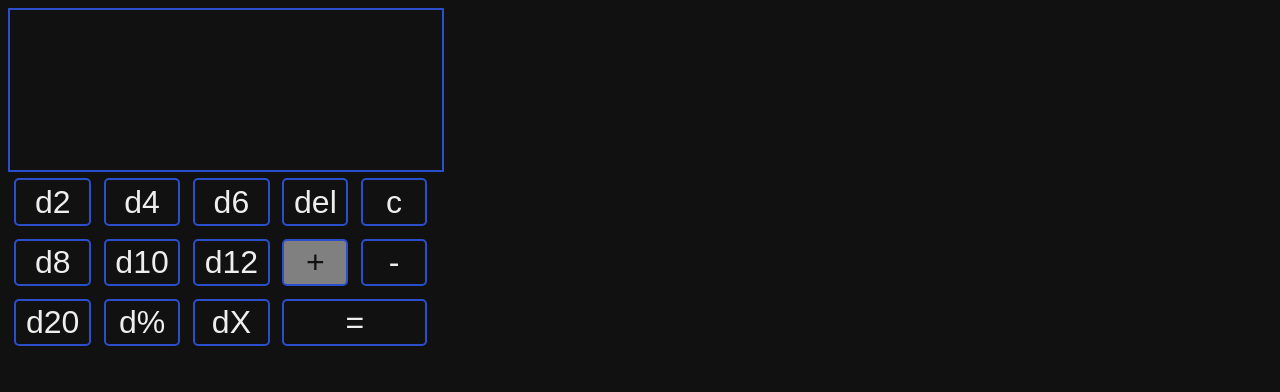
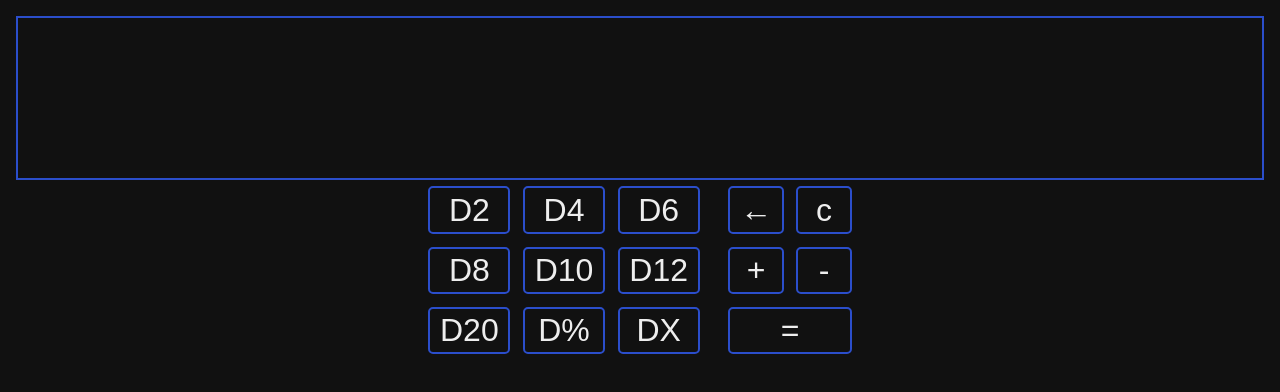
Before and after one commit to nathan-vl/dice-roller, a React (Vite) app: page / in a window 1280 px wide. Shown: the top 392 px of the page. Built offline with nearby package versions, Linux system fonts and the light colour scheme.

Commit message:
feat: remove botão desativado e altera display dos dados para ter uma largura dinâmica

```diff
--- a/src/AddDiceButton.jsx
+++ b/src/AddDiceButton.jsx
@@ -6,7 +6,7 @@ export default function AddDiceButton({ sides, onClick }) {
       type="button"
       onClick={() => { onClick(1, sides === '%' ? 100 : sides); }}
     >
-      d
+      D
       {sides}
     </button>
   );
--- a/src/App.css
+++ b/src/App.css
@@ -1,13 +1,16 @@
 #mainContent {
-  width: fit-content;
+  display: flex;
+  flex-direction: column;
+  align-items: center;
+  margin: 1em;
 }
 
 #resultDice {
   background-color: var(--darkColor);
   border: 2px solid var(--accentColor);
   color: var(--brightColor);
-  width: 25em;
   padding: .5em 1em;
+  width: 100%;
 }
 
 #diceInputs {
@@ -15,13 +18,14 @@
   flex-wrap: nowrap;
   height: 5em;
   overflow-x: scroll;
-  justify-content: flex-end;
+  justify-content: flex-start;
 }
 
 #result {
   height: 2em;
   font-size: 2em;
   text-align: right;
+  width: 100%;
 }
 
 .diceInput {
@@ -32,7 +36,10 @@
 }
 
 #options {
-  display: flex;
+  display: grid;
+  grid-auto-flow: column;
+  grid-template-columns: repeat(auto-fill, 1fr);
+  gap: 1rem;
 }
 
 #dicesOptions {
--- a/src/App.jsx
+++ b/src/App.jsx
@@ -24,8 +24,20 @@ function App() {
     setDices([...dices, newDice(sum, quantity, sides)]);
   };
 
+  const setPlusSignal = () => { setSum(true); };
+  const addDiceInput = (quantity, sides) => { addDice(quantity, sides); setPlusSignal(); };
+
+  const deleteLastDice = () => { setDices(dices.slice(0, -1)); };
+  const reset = () => { setDices([]); setSum(true); setResult(null); };
+  const setMinusSignal = () => { setSum(false); };
+  const calcDice = () => { if (dices.length > 0) setResult(summation(dices.map(rollDice))); };
+
   const diceButtons = [2, 4, 6, 8, 10, 12, 20, '%', 'X'].map((i) => (
-    <AddDiceButton key={i} sides={i} onClick={addDice} />
+    <AddDiceButton
+      key={i}
+      sides={i}
+      onClick={addDiceInput}
+    />
   ));
 
   const diceInputs = dices.map((i, index) => (
@@ -45,12 +57,6 @@ function App() {
     />
   ));
 
-  const reset = () => { setDices([]); setSum(true); setResult(null); };
-  const deleteLatestDice = () => { setDices(dices.slice(0, -1)); };
-  const setPlusSignal = () => { setSum(true); };
-  const setMinusSignal = () => { setSum(false); };
-  const calcDice = () => { if (dices.length > 0) setResult(summation(dices.map(rollDice))); };
-
   return (
     <div id="mainContent">
       <div id="resultDice">
@@ -68,11 +74,11 @@ function App() {
         </div>
 
         <div id="operations">
-          <button type="button" onClick={deleteLatestDice}>del</button>
+          <button type="button" onClick={deleteLastDice}>←</button>
           <button type="button" onClick={reset}>c</button>
-          <button type="button" disabled={sum} onClick={setPlusSignal}>+</button>
-          <button type="button" disabled={!sum} onClick={setMinusSignal}>-</button>
-          <button id="equalsOperator" type="button" onClick={calcDice}>=</button>
+          <button type="button" onClick={setPlusSignal}>+</button>
+          <button type="button" onClick={setMinusSignal}>-</button>
+          <button id="equalsOperator" type="button" onClick={() => { calcDice(); setPlusSignal(); }}>=</button>
         </div>
       </div>
     </div>
--- a/src/DiceInput.jsx
+++ b/src/DiceInput.jsx
@@ -14,7 +14,7 @@ export default function DiceInput({
         maxValue={999}
         onChange={onChangeQuantity}
       />
-      d
+      D
       <NumberInput
         className="numberInput"
         value={sides}
--- a/src/index.css
+++ b/src/index.css
@@ -4,7 +4,12 @@
   --accentColor: #2b4ecb;
 }
 
+* {
+  margin: 0;
+  padding: 0;
+  box-sizing: border-box;
+}
+
 body {
-  box-sizing: border-box;
   background-color: var(--darkColor);
 }
```
